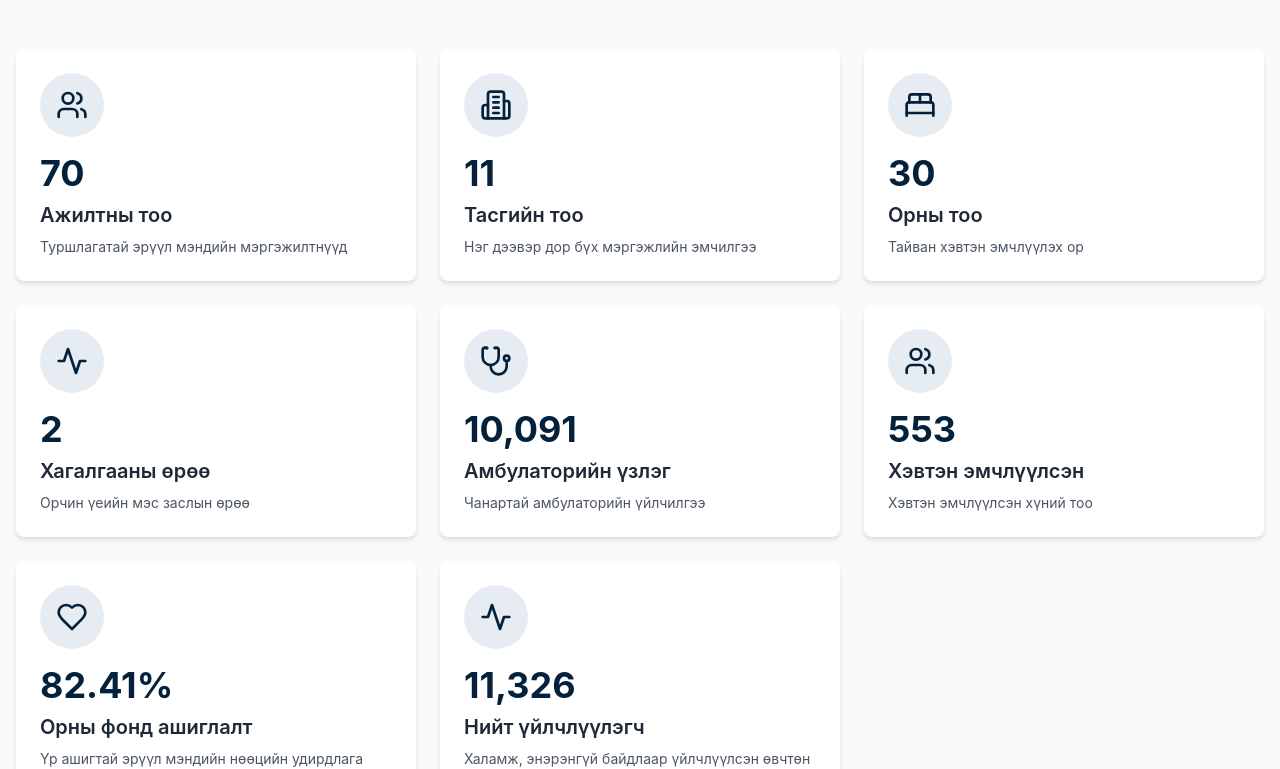
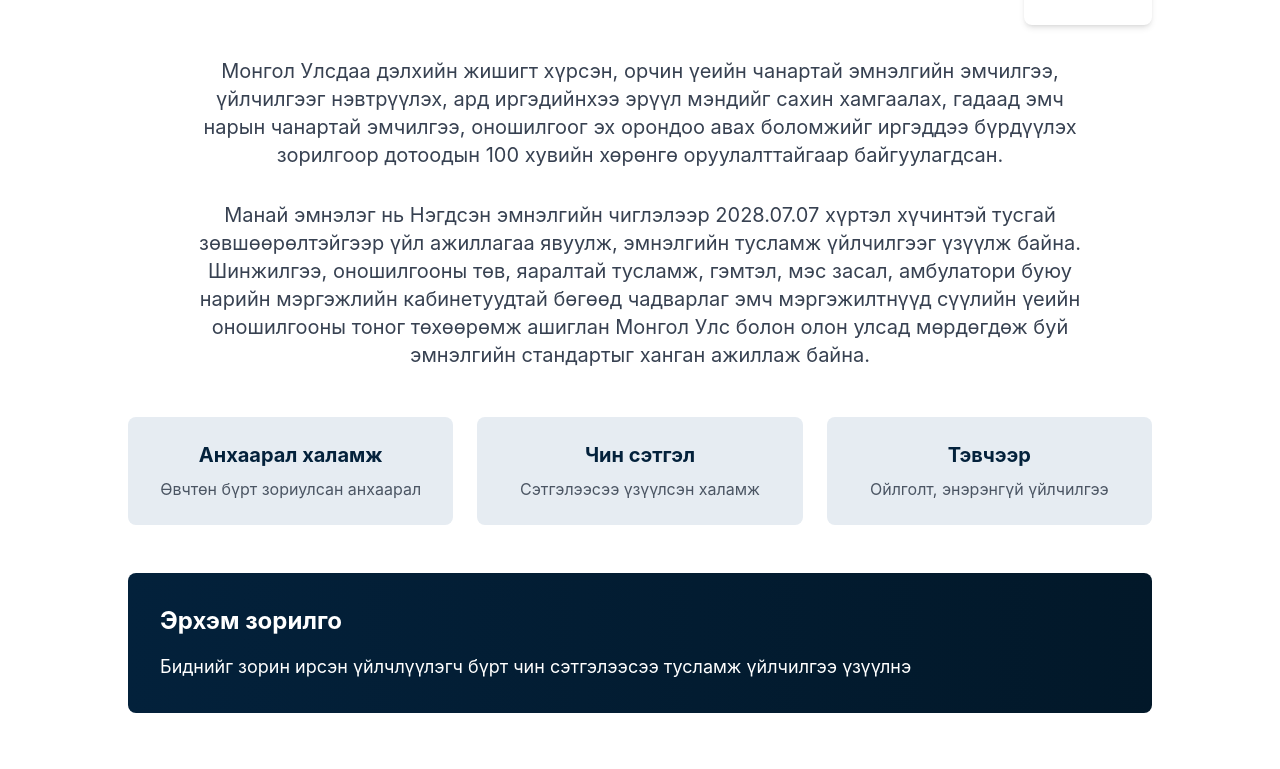
Before and after one commit to Deltasoftmn/Sunmedical, a Next.js app: page / in a window 1280 px wide. Shown: the part 831-1600 px from the top of the page. Built offline with nearby package versions, Linux system fonts and the light colour scheme.

Commit message:
removed too n statistics

```diff
--- a/app/page.tsx
+++ b/app/page.tsx
@@ -1,10 +1,8 @@
 import Navigation from '@/components/Navigation'
 import HeroSection from '@/components/HeroSection'
-import StatisticsSection from '@/components/StatisticsSection'
 import AboutSection from '@/components/AboutSection'
 import VisionSection from '@/components/VisionSection'
 import PreventiveCheckupSection from '@/components/PreventiveCheckupSection'
-import ServiceStatsSection from '@/components/ServiceStatsSection'
 import EquipmentSection from '@/components/EquipmentSection'
 import PartnersSection from '@/components/PartnersSection'
 import ContactSection from '@/components/ContactSection'
@@ -17,11 +15,9 @@ export default function Home() {
     <main className="min-h-screen">
       <Navigation />
       <HeroSection />
-      <AnimateIn animation="fade-in-up"><StatisticsSection /></AnimateIn>
       <AnimateIn animation="fade-in-up"><AboutSection /></AnimateIn>
       <AnimateIn animation="fade-in-up"><VisionSection /></AnimateIn>
       <AnimateIn animation="fade-in-up"><PreventiveCheckupSection /></AnimateIn>
-      <AnimateIn animation="fade-in-up"><ServiceStatsSection /></AnimateIn>
       <AnimateIn animation="fade-in-up"><EquipmentSection /></AnimateIn>
       <AnimateIn animation="fade-in-up"><PartnersSection /></AnimateIn>
       <AnimateIn animation="fade-in-up"><ContactSection /></AnimateIn>
--- a/components/ServiceStatsSection.tsx
+++ /dev/null
@@ -1,115 +0,0 @@
-export default function ServiceStatsSection() {
-  const serviceStats = [
-    { indicator: 'Амбулаторийн үзлэгийн нийт тоо', year2024: '11,379', year2025: '1,139' },
-    { indicator: 'Өвчний үчир амбулаторийн үзлэгийн тоо', year2024: '10,364', year2025: '1,024' },
-    { indicator: 'Урьдчилан сэргийлэх үзлэгийн эзлэх тоо/хувь', year2024: '10,364', year2025: '1,024' },
-    { indicator: 'Идэвхитэй хяналтын тоо, хувь', year2024: '100%', year2025: '100%' },
-    { indicator: 'Орны тоо', year2024: '30', year2025: '30' },
-    { indicator: 'Нийт ор хоног', year2024: '3,232', year2025: '1,400' },
-    { indicator: 'Дундаж ор хоног', year2024: '5.4', year2025: '5' },
-    { indicator: 'Орны фонд ашиглалт', year2024: '29.5%', year2025: '12.9%' },
-    { indicator: 'Орны эргэлт', year2024: '20.3', year2025: '9.3' },
-    { indicator: 'Эмнэлгийн баралтын тоо', year2024: '0', year2025: '0' },
-  ]
-
-  const surgery2024 = [
-    'Гар сарвууны мэдрэл чөлөөлөх мэс засал',
-    'Нурууны мэдрэлийн мэс засал',
-    'Ерөнхий мэс засал',
-    'Шунт тавих мэс засал',
-    'Нурууны нугасны дарагдал чөлөөлөх мэс засал',
-    'Цесний хүүдий авах мэс засал',
-    'Өөхөн эдийн хавдар авах',
-    'Шөрмөслөг эдийн хавдар авах',
-  ]
-
-  const surgery2025 = [
-    'Шилбэний ялтас авах',
-    'Шагайн ялтас авах',
-    'Өвдөгний үе солих мэс засал',
-    'Өвдөгний дурангийн мэс засал',
-    'Атерома авах мэс засал',
-    'Өөкөн эдийн хавдар авах',
-  ]
-
-  return (
-    <section className="py-16 bg-gray-50">
-      <div className="container mx-auto px-4">
-        <div className="max-w-6xl mx-auto">
-          <div className="text-center mb-12">
-            <h2 className="text-3xl md:text-4xl font-bold text-primary-blue mb-4">
-              Тусламж, үйлчилгээний үзүүлэлт
-            </h2>
-            <p className="text-gray-600 max-w-2xl mx-auto">
-              Манай эмнэлгийн үйл ажиллагааны статистик мэдээлэл
-            </p>
-          </div>
-
-          {/* Service Statistics Table */}
-          <div className="bg-white rounded-lg shadow-md overflow-hidden mb-12">
-            <div className="overflow-x-auto">
-              <table className="w-full">
-                <thead className="bg-primary-blue text-white">
-                  <tr>
-                    <th className="px-6 py-4 text-left">Үзүүлэлт</th>
-                    <th className="px-6 py-4 text-center">2024 он</th>
-                    <th className="px-6 py-4 text-center">2025 он</th>
-                  </tr>
-                </thead>
-                <tbody>
-                  {serviceStats.map((stat, index) => (
-                    <tr
-                      key={index}
-                      className={index % 2 === 0 ? 'bg-gray-50' : 'bg-white'}
-                    >
-                      <td className="px-6 py-4 text-gray-700">{stat.indicator}</td>
-                      <td className="px-6 py-4 text-center font-semibold text-primary-blue">
-                        {stat.year2024}
-                      </td>
-                      <td className="px-6 py-4 text-center font-semibold text-primary-blue">
-                        {stat.year2025}
-                      </td>
-                    </tr>
-                  ))}
-                </tbody>
-              </table>
-            </div>
-          </div>
-
-          {/* Surgery Statistics */}
-          <div className="grid md:grid-cols-2 gap-8">
-            {/* 2024 Surgery Stats */}
-            <div className="bg-white rounded-lg shadow-md p-6 hover:shadow-lg hover:-translate-y-1 transition-all duration-300">
-              <h3 className="text-2xl font-bold text-primary-blue mb-4">
-                Мэс заслын 2024 оны үзүүлэлт
-              </h3>
-              <ul className="space-y-2">
-                {surgery2024.map((surgery, index) => (
-                  <li key={index} className="flex items-start">
-                    <span className="w-2 h-2 bg-primary-yellow rounded-full mr-3 mt-2 flex-shrink-0"></span>
-                    <span className="text-gray-700">{surgery}</span>
-                  </li>
-                ))}
-              </ul>
-            </div>
-
-            {/* 2025 Surgery Stats */}
-            <div className="bg-white rounded-lg shadow-md p-6 hover:shadow-lg hover:-translate-y-1 transition-all duration-300">
-              <h3 className="text-2xl font-bold text-primary-blue mb-4">
-                Мэс заслын 2025 оны үзүүлэлт
-              </h3>
-              <ul className="space-y-2">
-                {surgery2025.map((surgery, index) => (
-                  <li key={index} className="flex items-start">
-                    <span className="w-2 h-2 bg-primary-yellow rounded-full mr-3 mt-2 flex-shrink-0"></span>
-                    <span className="text-gray-700">{surgery}</span>
-                  </li>
-                ))}
-              </ul>
-            </div>
-          </div>
-        </div>
-      </div>
-    </section>
-  )
-}
--- a/components/StatisticsSection.tsx
+++ /dev/null
@@ -1,110 +0,0 @@
-import { Building2, Users, BedDouble, Stethoscope, Activity, Heart } from 'lucide-react'
-
-const stats = [
-  {
-    icon: Users,
-    number: '70',
-    label: 'Ажилтны тоо',
-    description: 'Туршлагатай эрүүл мэндийн мэргэжилтнүүд',
-    color: 'text-primary-blue',
-    bgColor: 'bg-primary-lightBlue',
-  },
-  {
-    icon: Building2,
-    number: '11',
-    label: 'Тасгийн тоо',
-    description: 'Нэг дээвэр дор бүх мэргэжлийн эмчилгээ',
-    color: 'text-primary-blue',
-    bgColor: 'bg-primary-lightBlue',
-  },
-  {
-    icon: BedDouble,
-    number: '30',
-    label: 'Орны тоо',
-    description: 'Тайван хэвтэн эмчлүүлэх ор',
-    color: 'text-primary-blue',
-    bgColor: 'bg-primary-lightBlue',
-  },
-  {
-    icon: Activity,
-    number: '2',
-    label: 'Хагалгааны өрөө',
-    description: 'Орчин үеийн мэс заслын өрөө',
-    color: 'text-primary-blue',
-    bgColor: 'bg-primary-lightBlue',
-  },
-  {
-    icon: Stethoscope,
-    number: '10,091',
-    label: 'Амбулаторийн үзлэг',
-    description: 'Чанартай амбулаторийн үйлчилгээ',
-    color: 'text-primary-blue',
-    bgColor: 'bg-primary-lightBlue',
-  },
-  {
-    icon: Users,
-    number: '553',
-    label: 'Хэвтэн эмчлүүлсэн',
-    description: 'Хэвтэн эмчлүүлсэн хүний тоо',
-    color: 'text-primary-blue',
-    bgColor: 'bg-primary-lightBlue',
-  },
-  {
-    icon: Heart,
-    number: '82.41%',
-    label: 'Орны фонд ашиглалт',
-    description: 'Үр ашигтай эрүүл мэндийн нөөцийн удирдлага',
-    color: 'text-primary-blue',
-    bgColor: 'bg-primary-lightBlue',
-  },
-  {
-    icon: Activity,
-    number: '11,326',
-    label: 'Нийт үйлчлүүлэгч',
-    description: 'Халамж, энэрэнгүй байдлаар үйлчлүүлсэн өвчтөн',
-    color: 'text-primary-blue',
-    bgColor: 'bg-primary-lightBlue',
-  },
-]
-
-export default function StatisticsSection() {
-  return (
-    <section className="py-16 bg-gray-50">
-      <div className="container mx-auto px-4">
-        <div className="text-center mb-12">
-          <h2 className="text-3xl md:text-4xl font-bold text-primary-blue mb-4">
-            Манай эмнэлгийн үзүүлэлт
-          </h2>
-          <p className="text-gray-600 max-w-2xl mx-auto">
-            Орчин үеийн тоног төхөөрөмж, туршлагатай эмч мэргэжилтнүүдтэй дэлхийн жишигт хүрсэн эрүүл мэндийн үйлчилгээ
-          </p>
-        </div>
-
-        <div className="grid grid-cols-1 md:grid-cols-2 lg:grid-cols-3 gap-6">
-          {stats.map((stat, index) => {
-            const Icon = stat.icon
-            return (
-              <div
-                key={index}
-                className="bg-white rounded-lg p-6 shadow-md hover:shadow-lg hover:-translate-y-1 transition-all duration-300"
-              >
-                <div className={`${stat.bgColor} ${stat.color} w-16 h-16 rounded-full flex items-center justify-center mb-4`}>
-                  <Icon className="h-8 w-8" />
-                </div>
-                <div className="text-3xl md:text-4xl font-bold text-primary-blue mb-2">
-                  {stat.number}
-                </div>
-                <div className="text-xl font-semibold text-gray-800 mb-2">
-                  {stat.label}
-                </div>
-                <div className="text-gray-600 text-sm">
-                  {stat.description}
-                </div>
-              </div>
-            )
-          })}
-        </div>
-      </div>
-    </section>
-  )
-}
```
